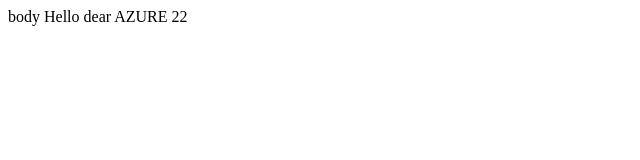
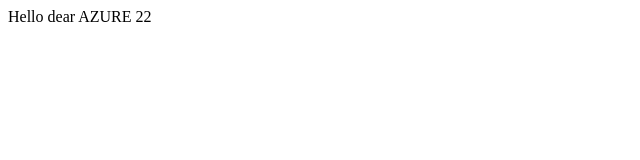
Before and after one commit to jangholi/devops, a plain HTML site: page index.html in a window 1280 px wide. Shown: the full height of the page, 0-640 px from the left. Drawn offline with Linux system fonts and the light colour scheme.

Commit message:
test build

```diff
--- a/index.html
+++ b/index.html
@@ -1,6 +1,6 @@
 <html>
   <head></head>
   <body>
-    body Hello dear AZURE 22
+     Hello dear AZURE 22
   </body>
 </html>
```
